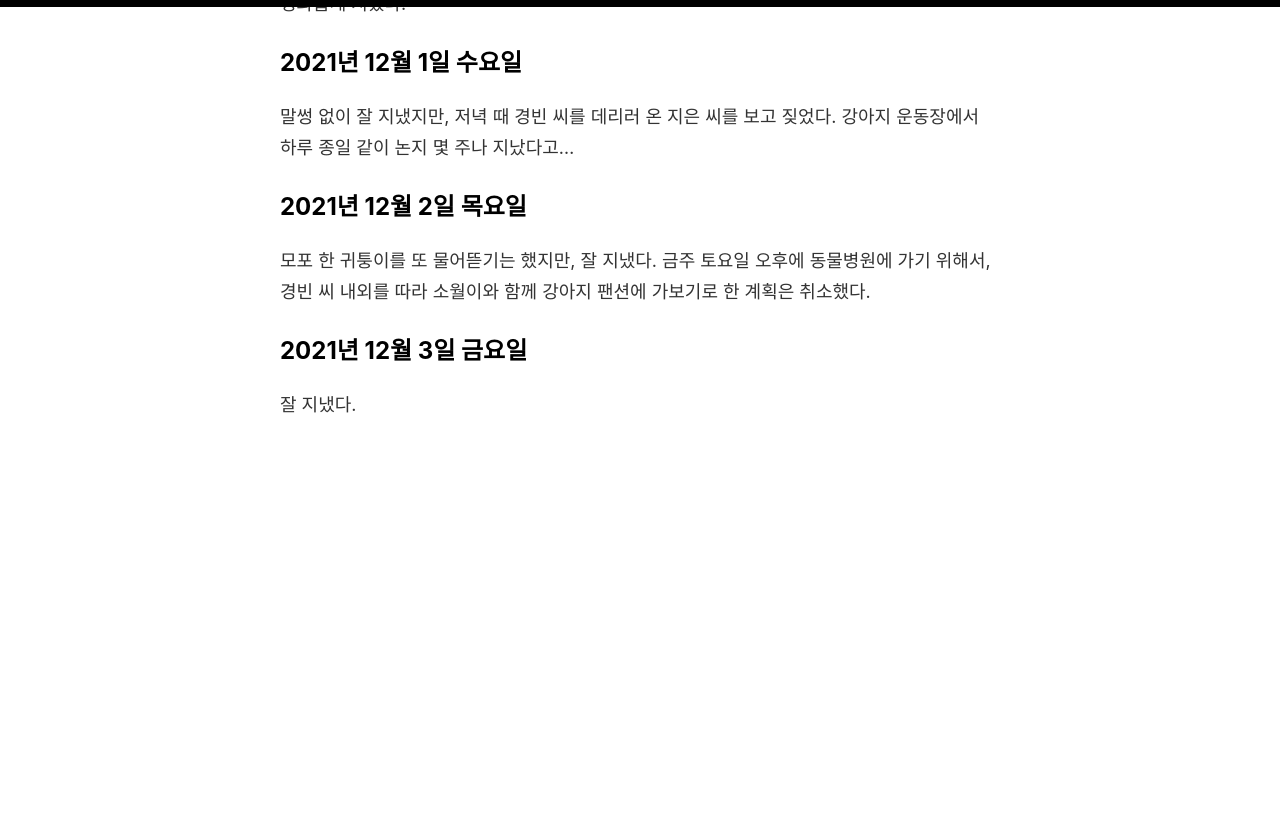
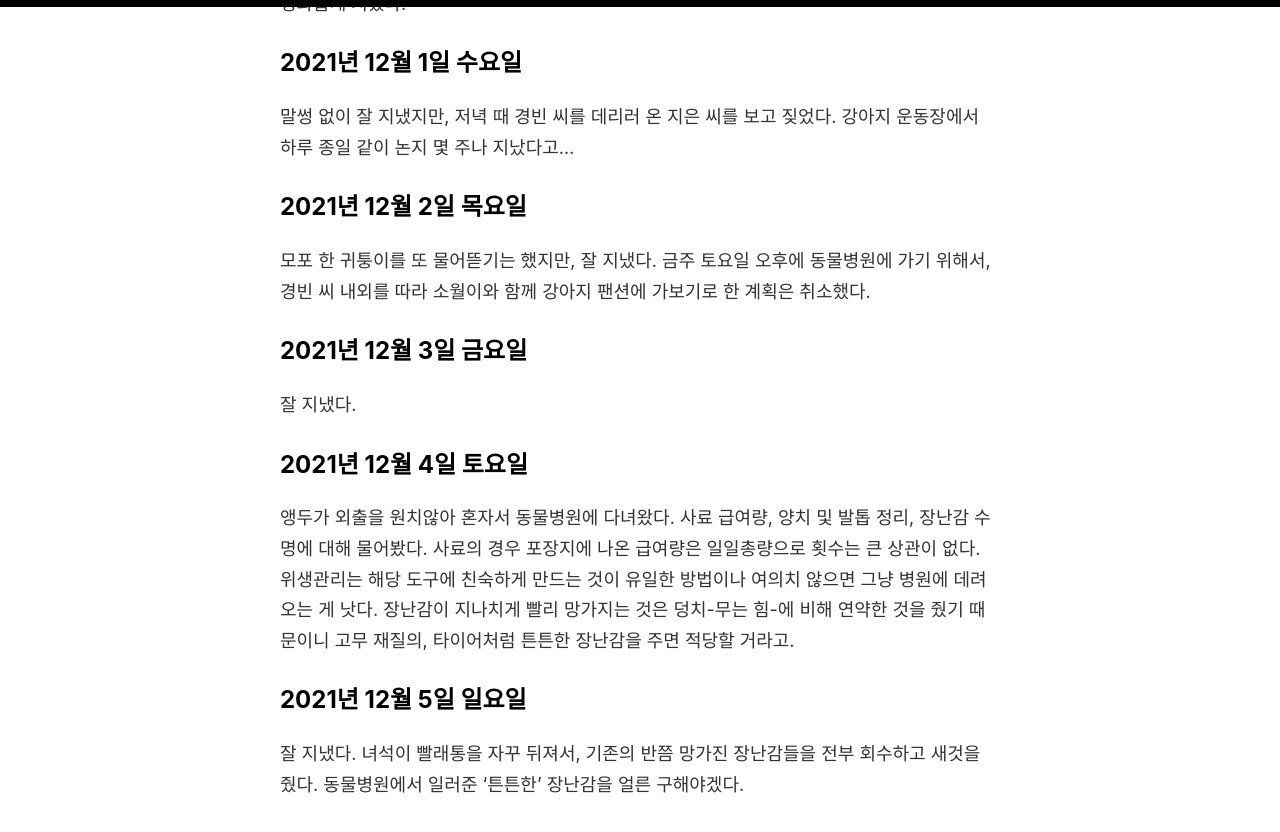
Before and after one commit to oxmhpark/www.exonomicon.net, a Jekyll site: the page built from _posts/2021-10-31-caring-note-of-aeng-doo.md, in a window 1280 px wide and 900 px high, scrolled down 4715 px. Shown: the top 832 px of the window. Built offline with Jekyll 4.4.1, drawn with Linux system fonts in a browser that asks for light colours; comment, search, counter and statistics services are not loaded; before the commit the page ends 5236 px from its top, so only the background shows below that.

Commit message:
Update 2021-10-31-caring-note-of-aeng-doo.md

```diff
--- a/_posts/2021-10-31-caring-note-of-aeng-doo.md
+++ b/_posts/2021-10-31-caring-note-of-aeng-doo.md
@@ -105,3 +105,9 @@ published: true
 
 ## 2021년 12월 3일 금요일
 잘 지냈다.
+
+## 2021년 12월 4일 토요일
+앵두가 외출을 원치않아 혼자서 동물병원에 다녀왔다. 사료 급여량, 양치 및 발톱 정리, 장난감 수명에 대해 물어봤다. 사료의 경우 포장지에 나온 급여량은 일일총량으로 횟수는 큰 상관이 없다. 위생관리는 해당 도구에 친숙하게 만드는 것이 유일한 방법이나 여의치 않으면 그냥 병원에 데려오는 게 낫다. 장난감이 지나치게 빨리 망가지는 것은 덩치-무는 힘-에 비해 연약한 것을 줬기 때문이니 고무 재질의, 타이어처럼 튼튼한 장난감을 주면 적당할 거라고.
+
+## 2021년 12월 5일 일요일
+잘 지냈다. 녀석이 빨래통을 자꾸 뒤져서, 기존의 반쯤 망가진 장난감들을 전부 회수하고 새것을 줬다. 동물병원에서 일러준 '튼튼한' 장난감을 얼른 구해야겠다.
```
